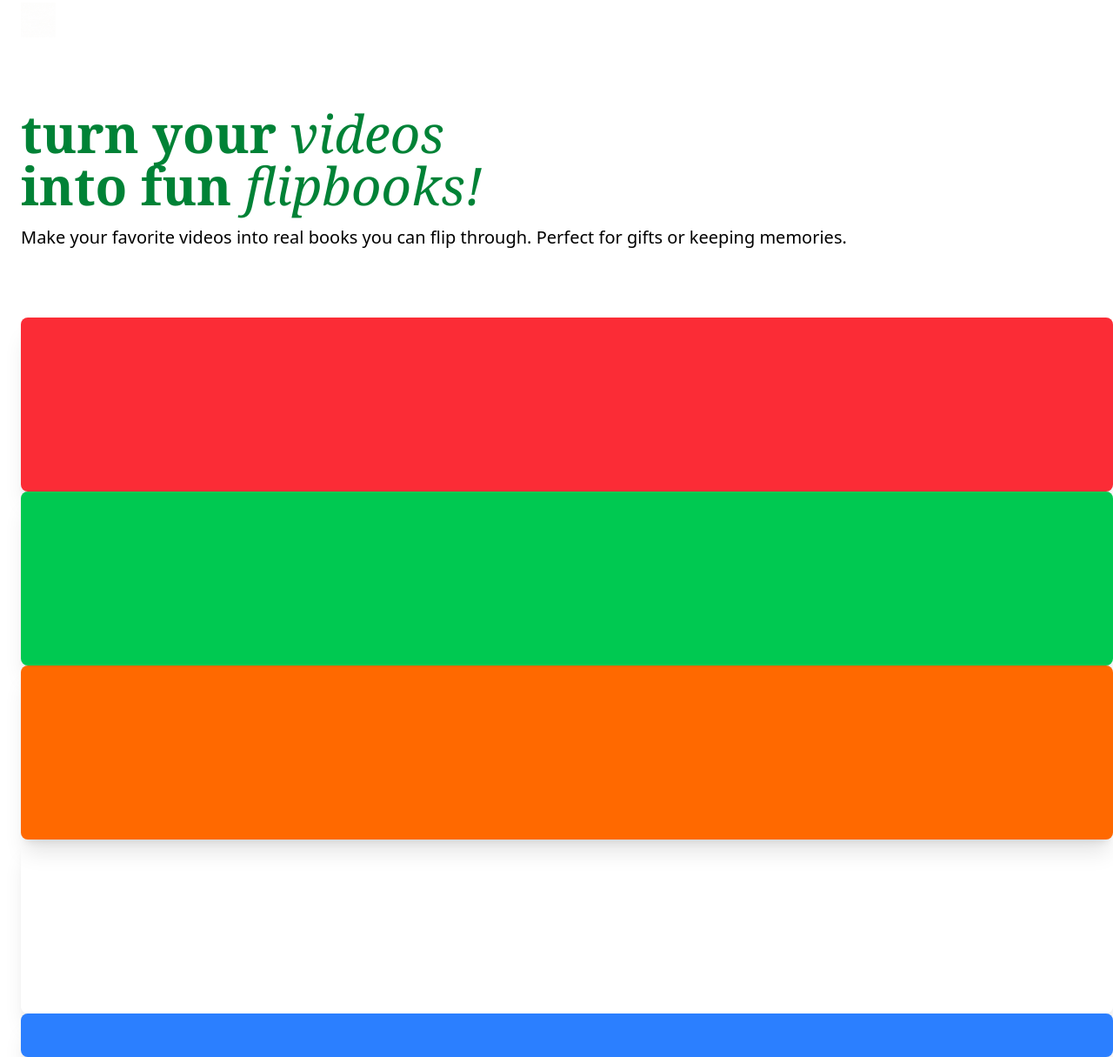
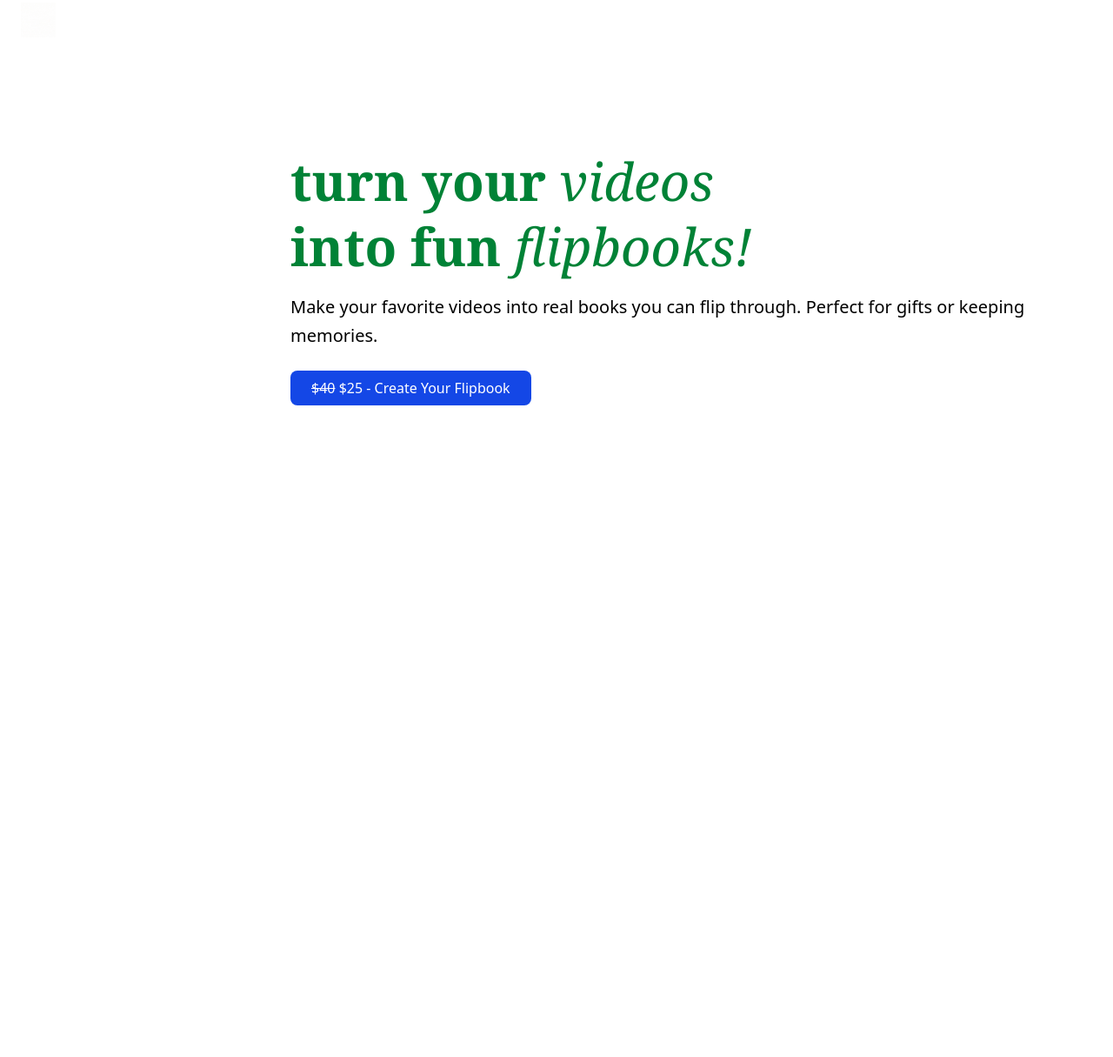
Before and after one commit to karovscode/page-mirror, a website: page index.html in a window 1280 px wide. Shown: the part 21-1236 px from the top of the page at 87% size. After the commit the page ends 800 px from the top, so only its background shows below. Drawn offline with Linux system fonts and the light colour scheme.

Commit message:
Newest grid shenanigans

```diff
--- a/index.html
+++ b/index.html
@@ -13,38 +13,32 @@
 
   </head>
 
-<!-- There is a little padding on the body to account for some of the favicon-->
+<!-- There is a little padding on the body to account for some of the favicon
+  but otherwise I left it so I could focus on smaller sections for now-->
 <body class="pt-6 pl-6 gray-100">
 
   <!-- Animated favicon-gif , not sure how to set it up
    as it behaves differently from the rest of the page-->
 <img class="pb-20 max-w-10" src="img/V_favicon.gif" alt="V favicon">
 
-<!-- This section is for the entire page structure as it behaves differently than the favicon -->
-<!--I've decided to work on each small section separately as I can't understand gris and flex in Tailwind yet -->
-<section class="grid gr,id-cols-[1fr_2.5rem_auto_2.5rem_1fr] grid-rows-[1fr_1px_auto_1px_1fr]">
+<!-- This section is for the first structure but can work as the main grid for the site,
+ once we get better at this -->
 
-<!-- Our main tagline -->
-<h1 class="font-serif text-6xl font-bold text-green-700">
-    turn your <span class="italic font-medium"> videos</span><br> into fun <span class="italic font-medium">flipbooks!</span>
-</h1>
-
-<p class="pt-4 text-xl">
-    Make your favorite videos into real books you can flip through. Perfect for gifts or keeping memories.
-</p>
-
+<section class="grid grid-cols-1 sm:grid-cols-[200px_30px_1fr_30px_200px] gap-4 p-8 sm:p-12">
+  <!-- Content Wrapper -->
+  <div class="col-span-1 sm:col-span-3 sm:col-start-3">
+    <!-- Main Tagline -->
+    <h1 class="font-serif text-6xl font-bold leading-tight text-green-700">
+      turn your <span class="italic font-medium"> videos</span><br> into fun <span class="italic font-medium">flipbooks!</span>
+    </h1>
+    <p class="pt-4 text-xl leading-relaxed">
+      Make your favorite videos into real books you can flip through. Perfect for gifts or keeping memories.
+    </p>
+    <button class="px-6 py-2 mt-6 text-white bg-blue-700 rounded-lg">
+     <span class="line-through">$40</span> $25 - Create Your Flipbook
+    </button>
+  </div>
 </section>
-
-<section class="">
-
-<div class="bg-red-500 rounded-lg shadow-xl min-h-50"></div>
-<div class="bg-green-500 rounded-lg shadow-xl min-h-50"></div>
-<div class="bg-orange-500 rounded-lg shadow-xl min-h-50"></div>
-<div class="rounded-lg shadow-xl bg-amber-500 min-h-50"></div>
-
-
-<div class="bg-blue-500 rounded-lg shadow-xl min-h-[50px]"></div>
-
 
 
 </section>
```
Also changed, not shown: output.css.
